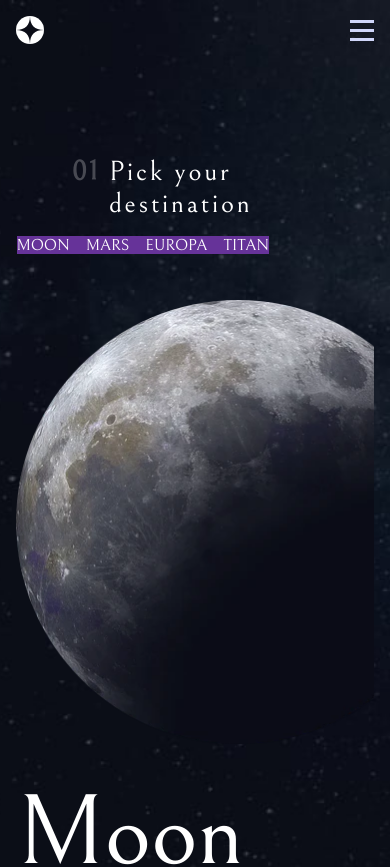
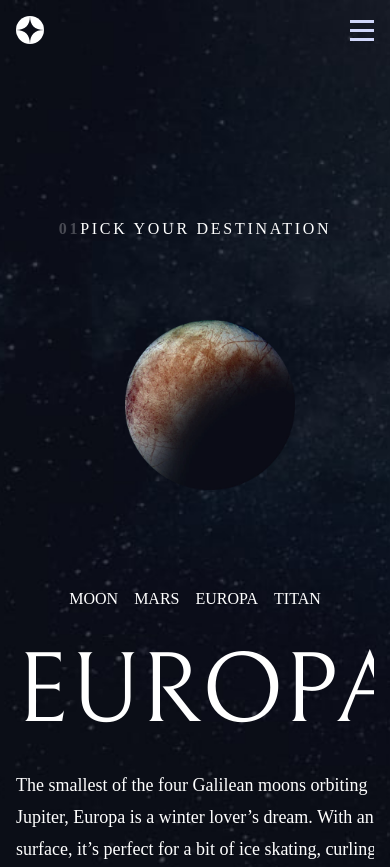
Before and after one commit to JoseIu/space-turism-web, an Angular app: page /destination in a window 390 px wide. Shown: the top 867 px of the page. Built offline with nearby package versions, Linux system fonts and the light colour scheme.

Commit message:
nav for planets and styles for carousel

```diff
--- a/src/app/pages/destination-page/destination-page.component.html
+++ b/src/app/pages/destination-page/destination-page.component.html
@@ -4,17 +4,23 @@
     <h2 class="destination__title">
       <span class="destination__number">01</span>Pick your destination
     </h2>
-    <nav class="carusel__nav">
-      @for (nav of destination; track $index) {
-      <button class="carusel__link">
-        {{ nav.name }}
-      </button>
+    <div class="content">
+      <div class="content__void"></div>
+      <nav class="content__nav">
+        @for (nav of destination; track $index;) {
+        <button class="content__link" (click)="nextPlanet($index)">
+          {{ nav.name }}
+        </button>
 
-      }
-    </nav>
+        }
+      </nav>
+    </div>
     <div class="carusel">
-      <div class="planets">
-        @for (planet of destination; track $index) {
+      <div
+        class="planets"
+        [style.transform]="'translateX(' + transformValue + ')'"
+      >
+        @for (planet of destination ; track $index) {
 
         <article class="planet">
           <img
--- a/src/app/pages/destination-page/destination-page.component.scss
+++ b/src/app/pages/destination-page/destination-page.component.scss
@@ -1,85 +1,119 @@
 .destination {
+  position: relative;
+
   min-height: 100dvh;
-  max-height: 100%;
+  height: 100%;
+
   background-size: cover;
   background-position: center center;
   background-repeat: no-repeat;
   background-image: url("/assets/destination/background-destination-desktop.jpg");
   @media screen and (max-width: 768px) {
     background-image: url("/assets/destination/background-destination-tablet.jpg");
+    overflow: initial;
   }
   @media screen and (max-width: 411px) {
     background-image: url("/assets/destination/background-destination-mobile.jpg");
+    overflow: initial;
   }
 
   &__content {
-    position: relative;
+    font-family: "Barlow Condensed";
 
-    padding: 1em;
-    height: 100%;
-    margin-top: 5em;
+    padding: 10em 1em 1em 1em;
 
     display: flex;
     flex-direction: column;
-    row-gap: 5em;
+    justify-content: center;
+
+    row-gap: 2em;
   }
 
   &__title {
-    padding: 0 0 0 2em;
-    font-size: 1.75rem;
+    padding: 0 0 0 6em;
+
+    font-size: clamp(1rem, 2vw, 1.75rem);
+    text-transform: uppercase;
     letter-spacing: 0.17rem;
-
-    display: flex;
-    column-gap: 0.3em;
+    @media screen and (max-width: 768px) {
+      padding: 0;
+      text-align: center;
+    }
   }
   &__number {
     font-weight: 600;
     color: rgba(255, 255, 255, 0.25);
   }
 }
+.content {
+  width: 100%;
+  display: grid;
+  grid-template-columns: repeat(2, 1fr);
+  gap: 9em;
+  z-index: 1;
+  @media screen and (max-width: 768px) {
+    position: relative;
+    top: 20em;
+    grid-template-columns: repeat(1, 1fr);
+    justify-items: center;
+    &__void {
+      display: none;
+    }
+  }
+  &__nav {
+    display: flex;
+    padding: 0 0 0 1em;
+    align-items: center;
+
+    gap: 1em;
+    @media screen and (max-width: 768px) {
+      top: 32em;
+      padding: 0;
+    }
+  }
+  &__link {
+    cursor: pointer;
+    text-transform: uppercase;
+  }
+}
 .carusel {
-  //   background-color: green;
+  max-width: 100%;
   width: 100%;
   height: 100%;
 
   overflow: hidden;
-  &__nav {
-    position: absolute;
-    top: 6em;
-    right: 31%;
-    display: flex;
-    justify-content: center;
-    align-items: center;
-    gap: 1em;
-    background-color: rebeccapurple;
-  }
-  &__link {
-    text-transform: uppercase;
-  }
 }
 .planets {
-  //   background-color: red;
   width: 400%;
   height: 100%;
 
   display: flex;
+  justify-content: space-around;
+  align-items: center;
+
+  transition: all 0.5s ease;
+  transform: translateX(-50%);
 }
 .planet {
-  width: 100%;
+  width: calc(100% / 4);
+  min-height: 10vh;
   display: grid;
   grid-template-columns: repeat(2, 1fr);
-  gap: 2em;
-  justify-items: center;
+  justify-items: end;
   align-items: center;
+  gap: 9em;
 
   @media screen and (max-width: 768px) {
     grid-template-columns: repeat(1, 1fr);
+    justify-items: center;
   }
 
   &__img {
-    //445px --- 170px
-    min-width: 170px;
+    min-width: 10.625rem;
     max-width: 27.8125rem;
+    @media screen and (max-width: 768px) {
+      width: 10.625rem;
+    }
   }
 
   &__content {
@@ -87,14 +121,20 @@
     display: flex;
     flex-direction: column;
     row-gap: 1.25rem;
+
+    @media screen and (max-width: 768px) {
+      align-items: center;
+    }
   }
   &__name {
+    font-family: "Bellefair";
     font-size: 6.25rem;
+    text-transform: uppercase;
   }
   &__description {
     font-size: 1.125rem;
     line-height: 2rem;
-    width: 27.75rem;
+    max-width: 27.75rem;
     padding-bottom: 3em;
     border-bottom: 0.0625rem solid #383b4b;
   }
@@ -102,8 +142,12 @@
     display: flex;
     align-items: center;
     gap: 2em;
+    @media screen and (max-width: 768px) {
+      flex-direction: column;
+    }
   }
   &__info {
+    width: 100%;
     text-transform: uppercase;
     font-size: 0.875rem;
     display: flex;
@@ -111,9 +155,22 @@
 
     row-gap: 0.5em;
     color: #d0d6f9;
+
+    @media screen and (max-width: 768px) {
+      align-items: center;
+    }
   }
   &__data {
     font-size: 1.75rem;
     color: var(--third-color);
+    font-family: "Bellefair";
   }
 }
+// @media screen and (max-width: 768px) {
+//   background-image: url("/assets/destination/background-destination-tablet.jpg");
+//   overflow: initial;
+// }
+// @media screen and (max-width: 411px) {
+//   background-image: url("/assets/destination/background-destination-mobile.jpg");
+//   overflow: initial;
+// }
```
